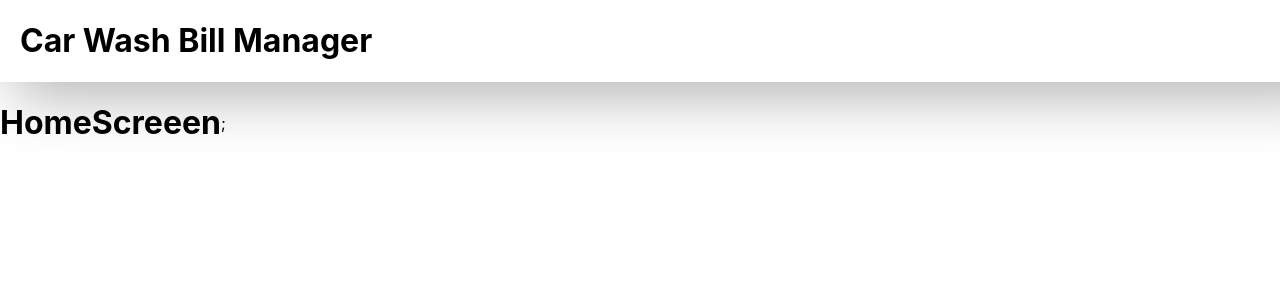
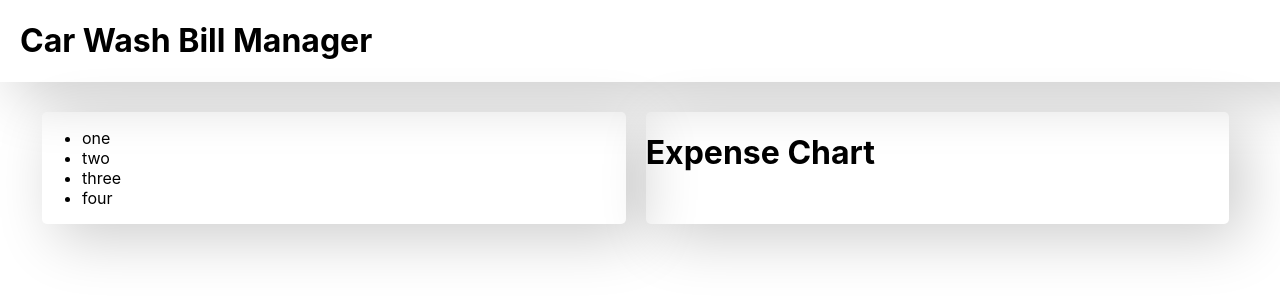
Before and after one commit to kghildial/bill-management-react, a React (Create React App) app: page / in a window 1280 px wide. Shown: the top 300 px of the page. Built offline with nearby package versions, Linux system fonts and the light colour scheme.

Commit message:
Add list component
- Add minor styles the Content Cards
- Create List coponent for rendering expense data

```diff
--- a/src/components/Container.js
+++ b/src/components/Container.js
@@ -2,11 +2,64 @@ import styled from 'styled-components';
 
 const Container = styled.div`
   display: flex;
-  align-items: center;
-  width: ${({ type }) => (type === 'headerContainer' ? '100vw' : '')};
+
+  align-items: ${({ type }) => {
+    switch (type) {
+      case 'headerContainer':
+        return 'center';
+      default:
+        return '';
+    }
+  }};
+
+  width: ${({ type }) => {
+    switch (type) {
+      case 'headerContainer':
+        return '100vw';
+      case 'contentWrapper':
+        return '95vw';
+      case 'chartContainer':
+      case 'billsListContainer':
+        return '48%';
+      default:
+        return '';
+    }
+  }};
+
+  margin: ${({ type }) => {
+    switch (type) {
+      case 'contentWrapper':
+        return '30px auto';
+      case 'chartContainer':
+      case 'billsListContainer':
+        return '0 10px';
+      default:
+        return '';
+    }
+  }};
+
   padding: ${({ type }) => (type === 'headerContainer' ? '0 20px' : '')};
-  box-shadow: ${({ type }) =>
-    type === 'headerContainer' ? '14px 14px 60px 0 rgb(0 0 0 / 30%)' : ''};
+
+  border-radius: ${({ type }) => {
+    switch (type) {
+      case 'chartContainer':
+      case 'billsListContainer':
+        return '5px';
+      default:
+        return '';
+    }
+  }};
+
+  box-shadow: ${({ type }) => {
+    switch (type) {
+      case 'headerContainer':
+      case 'chartContainer':
+      case 'billsListContainer':
+        return '14px 14px 60px 0 rgb(0 0 0 / 20%)';
+      default:
+        return '';
+    }
+  }};
 `;
 
 export default Container;
--- a/src/screens/HomeScreen.js
+++ b/src/screens/HomeScreen.js
@@ -5,8 +5,18 @@ import Container from '../components/Container';
 
 const HomeScreen = () => {
   return (
-    <Container>
-      <h1>HomeScreeen</h1>;
+    <Container type="contentWrapper">
+      <Container type="billsListContainer">
+        <ul>
+          <li>one</li>
+          <li>two</li>
+          <li>three</li>
+          <li>four</li>
+        </ul>
+      </Container>
+      <Container type="chartContainer">
+        <h1>Expense Chart</h1>
+      </Container>
     </Container>
   );
 };
```
Also changed, not shown: src/components/List/List.style.js (added, +12 -0 lines), src/components/List/index.js (added, +35 -0 lines).
